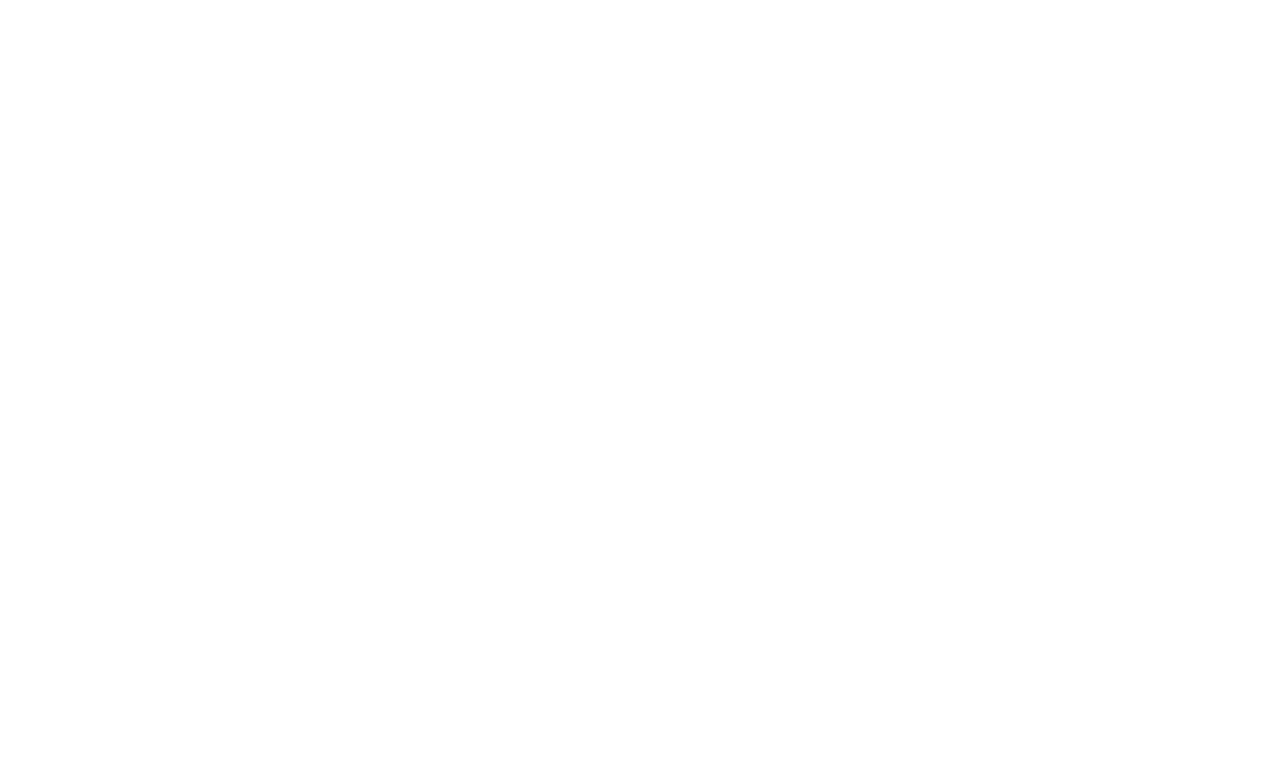
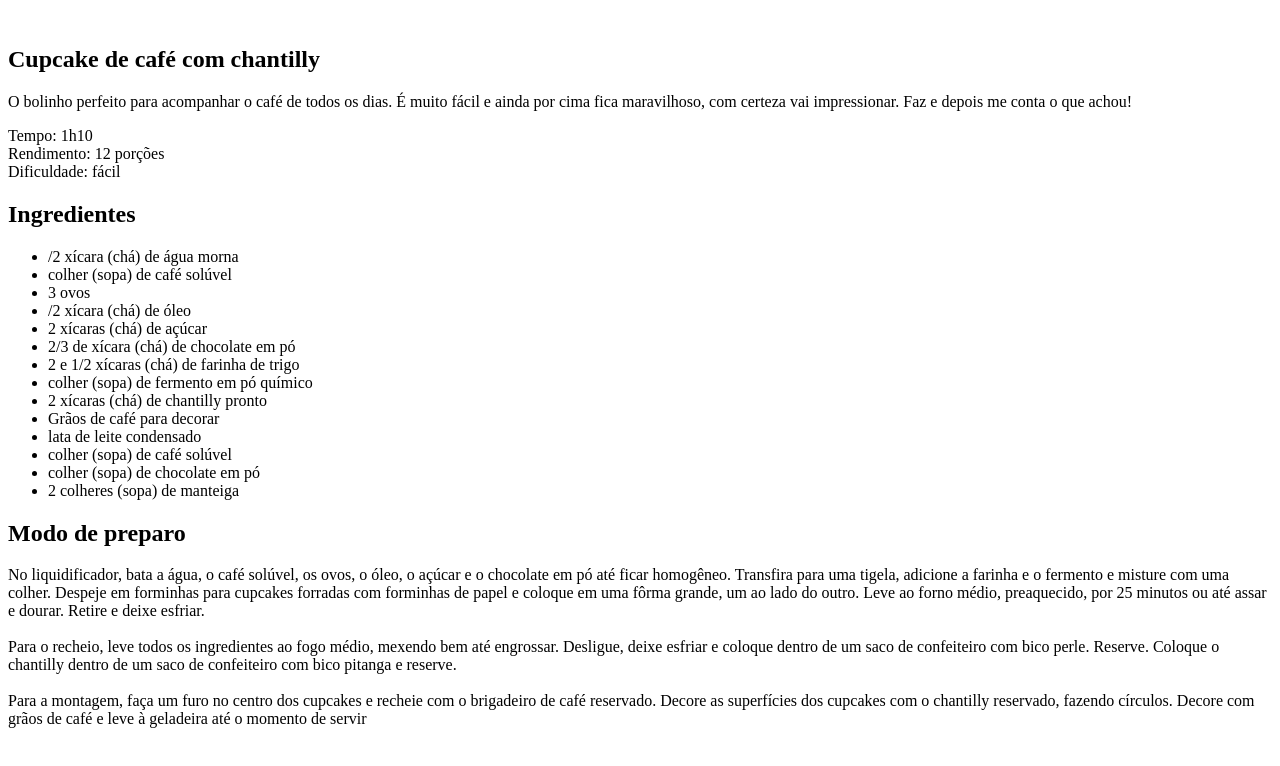
Before and after one commit to jessicaoliveiraaa/probable-octo-winner, a plain HTML site: page index.html in a window 1280 px wide. Drawn offline with Linux system fonts and the light colour scheme.

Commit message:
iniciando a estrutura html

```diff
--- a/index.html
+++ b/index.html
@@ -1,11 +1,54 @@
 <!DOCTYPE html>
 <html lang="pt-br">
 <head>
-    <meta charset="UTF-8">
-    <meta name="viewport" content="width=device-width, initial-scale=1.0">
-    <title>Página de receita</title>
+  <meta charset="UTF-8">
+  <meta name="viewport" content="width=device-width, initial-scale=1.0">
+  <title>Página de receita</title>
 </head>
 <body>
+  <div id="pag">
+    <img src="" alt="">
+    <main>
+      <section id="about">
+        <h1>Cupcake de café com chantilly</h1>
+        <p>
+          O bolinho perfeito para acompanhar o café de todos os dias. É muito fácil e ainda por cima fica maravilhoso, com certeza vai impressionar. Faz e depois me conta o que achou!
+        </p>
+        <p>
+          Tempo: 1h10 <br>
+          Rendimento: 12 porções <br>
+          Dificuldade: fácil
+        </p>
+      </section>
+      <sectin id="ingredients">
+        <h2>Ingredientes</h2>
+        <ul>
+          <li>/2 xícara (chá) de água morna</li>
+          <li> colher (sopa) de café solúvel</li>
+          <li>3 ovos</li>
+          <li>/2 xícara (chá) de óleo</li>
+          <li>2 xícaras (chá) de açúcar</li>
+          <li>2/3 de xícara (chá) de chocolate em pó</li>
+          <li>2 e 1/2 xícaras (chá) de farinha de trigo</li>
+          <li> colher (sopa) de fermento em pó químico</li>
+          <li>2 xícaras (chá) de chantilly pronto</li>
+          <li>Grãos de café para decorar</li>
+          <li> lata de leite condensado</li>
+          <li> colher (sopa) de café solúvel</li>
+          <li> colher (sopa) de chocolate em pó</li>
+          <li>2 colheres (sopa) de manteiga</li>
+        </ul>
+      </sectin>
+      <section id="preparation">
+        <h2>Modo de preparo</h2>
+        <p>
+          No liquidificador, bata a água, o café solúvel, os ovos, o óleo, o açúcar e o chocolate em pó até ficar homogêneo. Transfira para uma tigela, adicione a farinha e o fermento e misture com uma colher. Despeje em forminhas para cupcakes forradas com forminhas de papel e coloque em uma fôrma grande, um ao lado do outro. Leve ao forno médio, preaquecido, por 25 minutos ou até assar e dourar. Retire e deixe esfriar. <br><br>
+          Para o recheio, leve todos os ingredientes ao fogo médio, mexendo bem até engrossar. Desligue, deixe esfriar e coloque dentro de um saco de confeiteiro com bico perle. Reserve. Coloque o chantilly dentro de um saco de confeiteiro com bico pitanga e reserve. <br><br>
+          Para a montagem, faça um furo no centro dos cupcakes e recheie com o brigadeiro de café reservado. Decore as superfícies dos cupcakes com o chantilly reservado, fazendo círculos. Decore com grãos de café e leve à geladeira até o momento de servir
+        </p>
+      </section>
+    </main>
+  </div>
 
 </body>
 </html>
```
